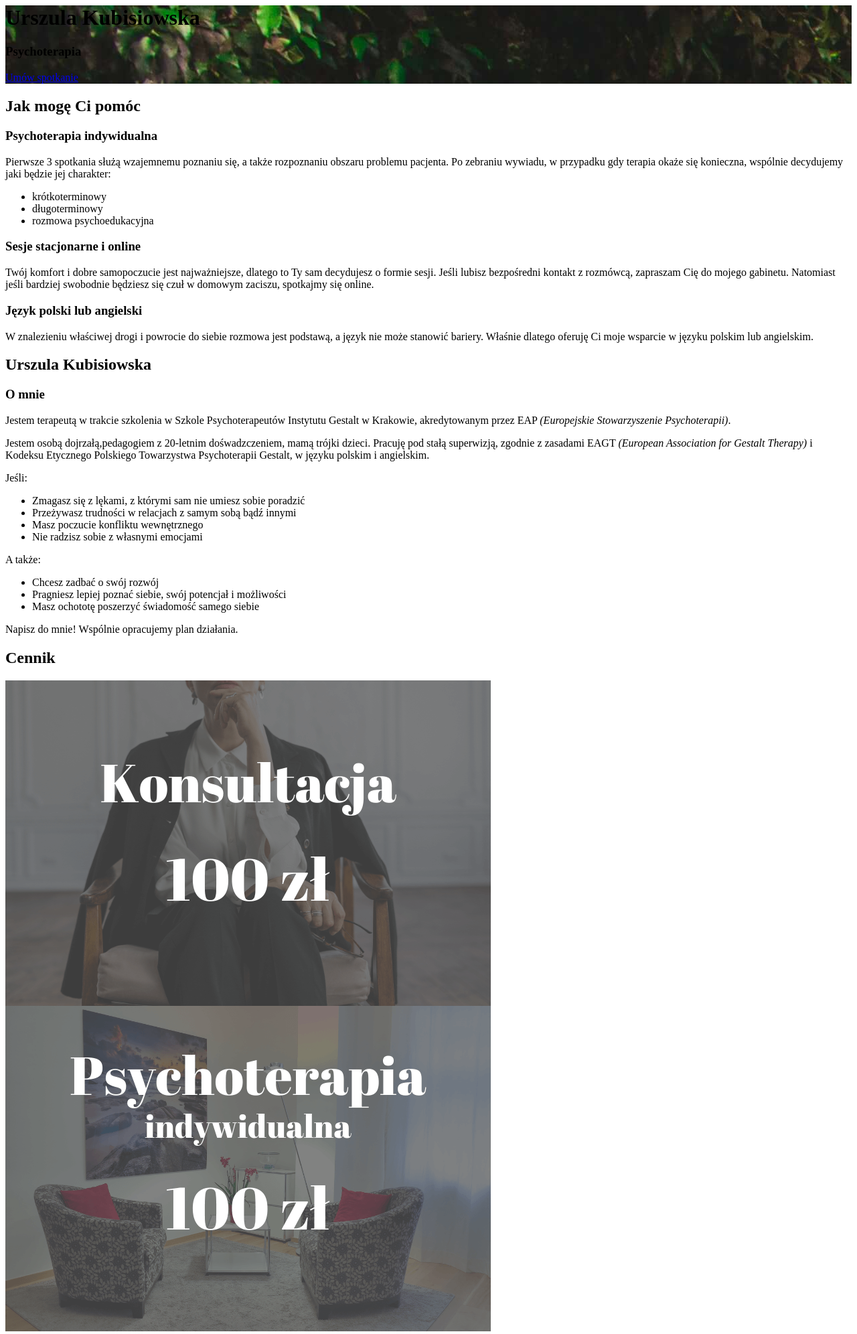
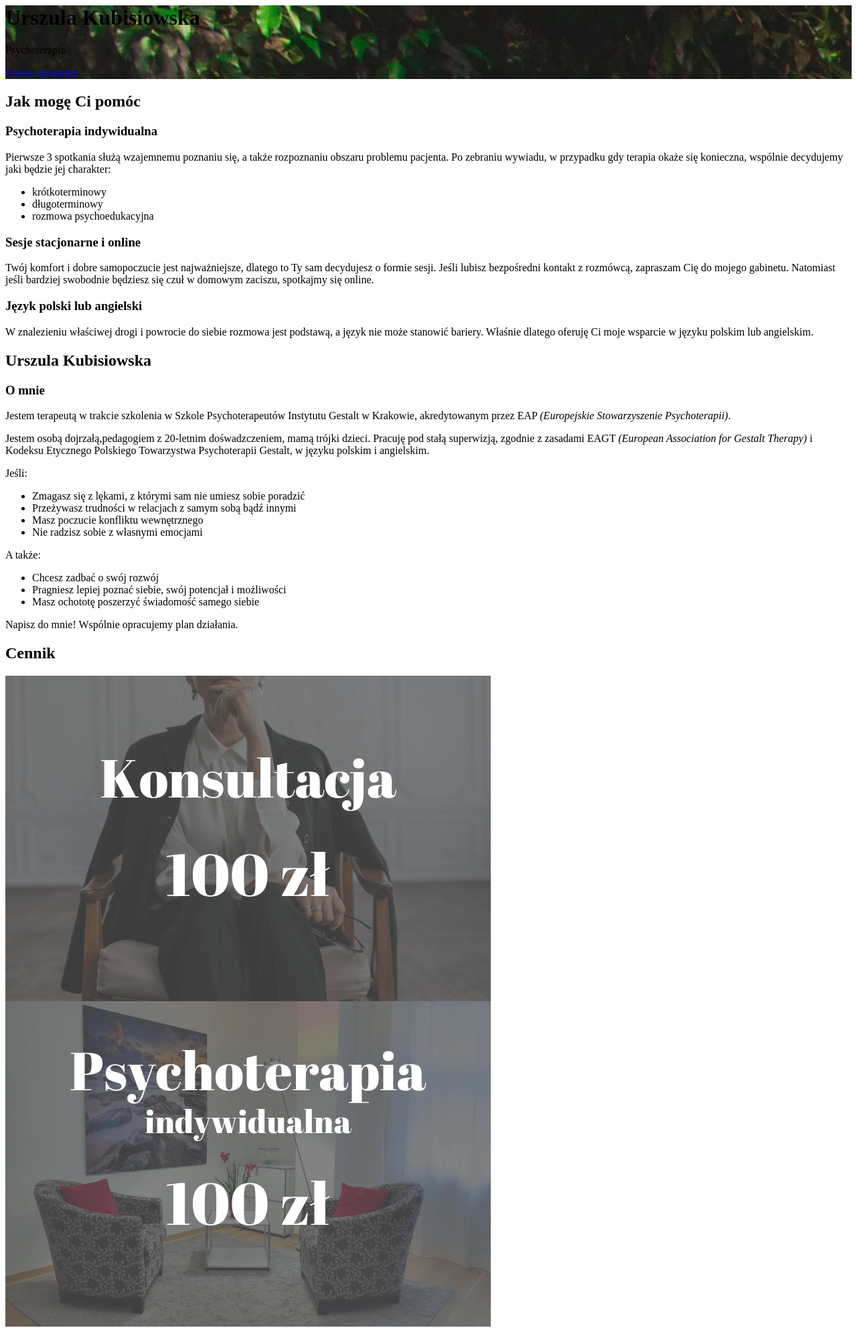
Before and after one commit to kkasinska/KKWedding, a Node project: template src/pages/index.hbs in a window 1280 px wide. Shown: the top 1992 px of the page at 67% size. Run offline with Node 20 templates, Linux system fonts and the light colour scheme; the template is opened without the code that fills it, so the values that code supplies are empty.

Commit message:
Update fonts and margin

```diff
--- a/src/pages/index.hbs
+++ b/src/pages/index.hbs
@@ -8,7 +8,7 @@
         <div class="row">
             <div class="col-xs-12">
                 <h1>Urszula Kubisiowska</h1>
-                <h3>Psychoterapia</h3>
+                <p class="subheader">Psychoterapia</p>
                 <a href="#contact-section-container" class="btn btn-primary btn-lg anchor-link" title="">Umów spotkanie</a>
             </div>
         </div>
@@ -101,11 +101,11 @@
         </div>
         <div class="row">
             <div class="col-xs-12 col-md-6">
-                <img src="./assets/images/konsultacja.png" alt="" class="img-responsive">
+                <img src="./assets/images/konsultacja.png" alt="" class="img-responsive img-price">
             </div>
 
             <div class="col-xs-12 col-md-6">
-                <img src="./assets/images/psychoterapia.png" alt="" class="img-responsive">
+                <img src="./assets/images/psychoterapia.png" alt="" class="img-responsive img-price">
             </div>
         </div>
     </div>
--- a/src/styles/lib/_template.scss
+++ b/src/styles/lib/_template.scss
@@ -33,3 +33,7 @@
         box-shadow: 0 0 8px $brand-primary;
     }
 }
+
+.img-price {
+    margin-bottom: 10px;
+}
```
Also changed, not shown: src/styles/lib/bootstrap/_type.scss (+8 -0 lines).
